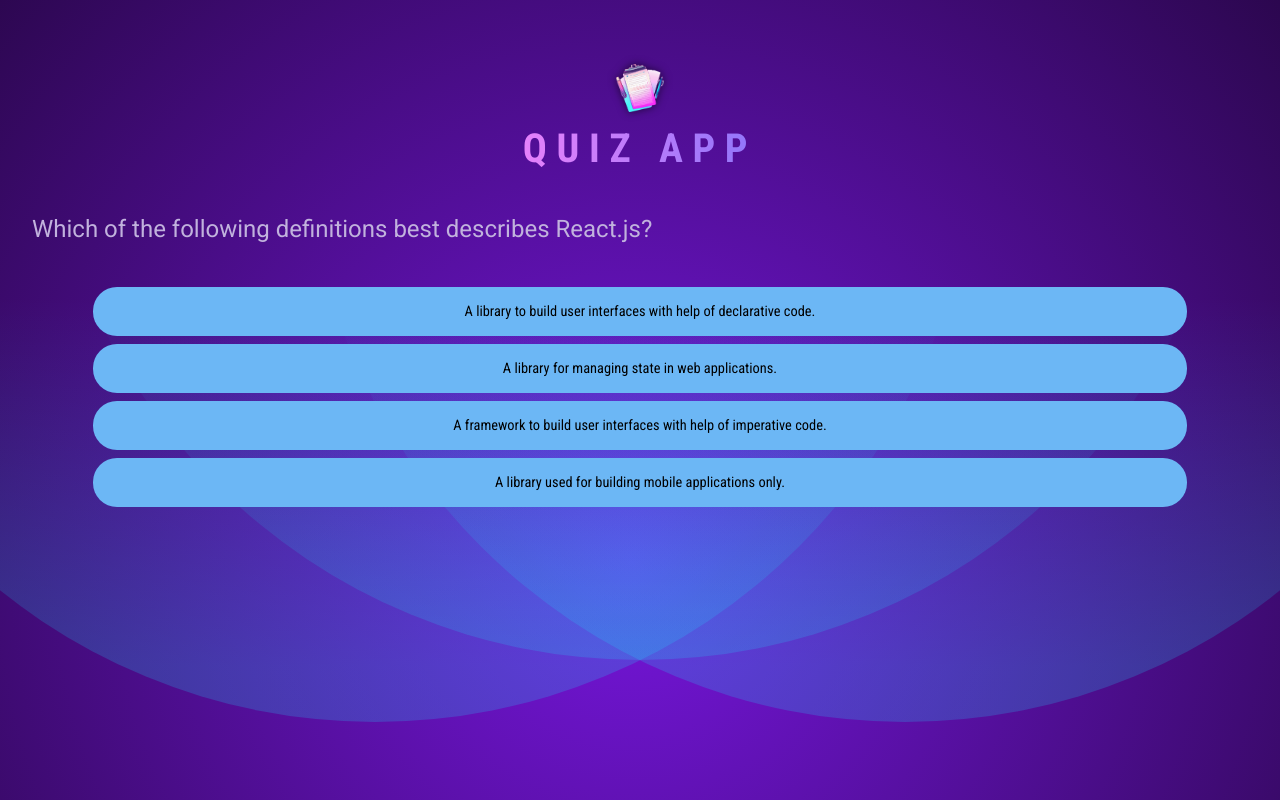
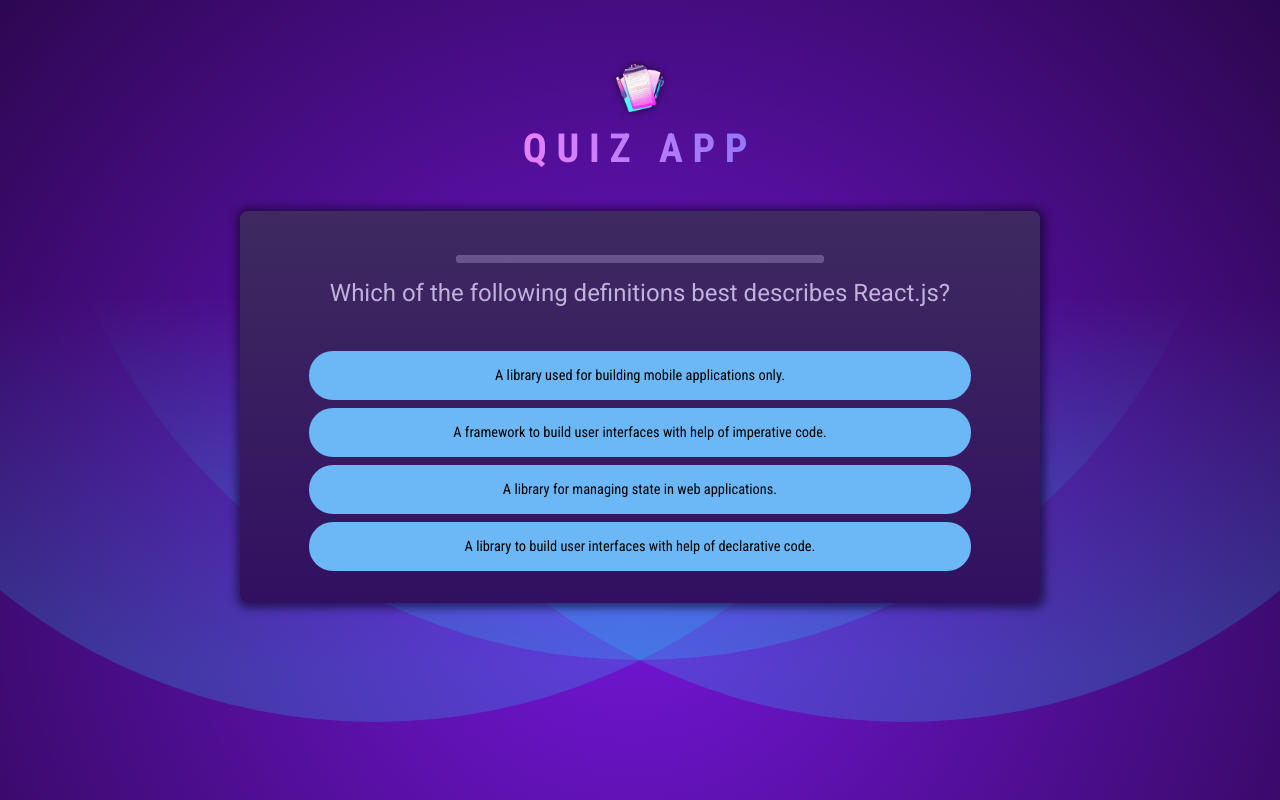
Before and after one commit to Michael-Emad-Ramzy/Quiz-app, a React (Vite) app: page / in a window 1280 px wide. Built offline with nearby package versions, Linux system fonts and the light colour scheme.

Commit message:
shaffling answers and adding logic and timer

```diff
--- /dev/null
+++ b/src/components/QuestionTimer.jsx
@@ -0,0 +1,17 @@
+import { useState, useEffect } from "react";
+
+export default function QuestionTimer({ timeout , onTimeout }) {
+  const [remainingTime, setRemainingTime] = useState(timeout);
+
+  useEffect(()=>{
+    setTimeout(onTimeout, timeout);
+  },[timeout , onTimeout])
+
+  useEffect(() => {
+    setInterval(() => {
+      setRemainingTime((prevReaminingTime) => prevReaminingTime - 100);
+    }, 100);
+  } ,[]);
+
+  return <progress id="question-time" max={timeout} value={remainingTime} />;
+}
--- a/src/components/Quiz.jsx
+++ b/src/components/Quiz.jsx
@@ -1,27 +1,52 @@
-import { useState } from "react";
+import { useCallback, useState } from "react";
 import QUESTIONS from "../questions.js";
+import quizCompleteImg from "../assets/quiz-complete.png";
+import QuestionTimer from "./QuestionTimer.jsx";
 
 export default function Quiz() {
   const [userAnswers, setUserAnswers] = useState([]);
 
   const activeQuestionIndex = userAnswers.length;
+  const quizIsComplete = activeQuestionIndex === QUESTIONS.length;
 
-  function handleSelectAnswer(selectedAnswer) {
+  const handleSelectAnswer= useCallback(function handleSelectAnswer(selectedAnswer) {
     setUserAnswers((prevAnswer) => {
       return [...prevAnswer, selectedAnswer];
     });
+  },[])
+
+  const handleSkipAnswer = useCallback(()=>{
+    ()=>handleSelectAnswer(null)
+  }, [handleSelectAnswer])
+
+  if (quizIsComplete) {
+    return (
+      <div id="summary">
+        <img src={quizCompleteImg} alt="trophy icon" />
+        <h2>you have finished the quiz !</h2>
+      </div>
+    );
   }
 
+  const shuffledAnswers = [...QUESTIONS[activeQuestionIndex].answers];
+  //a shuffle method to randomly shaffle an array.
+  shuffledAnswers.sort(() => Math.random() - 0.5);
+
   return (
+    <div id="quiz">
       <div id="question">
+        <QuestionTimer timeout={10000} onTimeout={handleSkipAnswer} />
         <h2>{QUESTIONS[activeQuestionIndex].text}</h2>
         <ul id="answers">
-        {QUESTIONS[activeQuestionIndex].answers.map((answer) => (
+          {shuffledAnswers.map((answer) => (
             <li key={answer} className="answer">
-            <button onClick={() => handleSelectAnswer(answer)}>{answer}</button>
+              <button onClick={() => handleSelectAnswer(answer)}>
+                {answer}
+              </button>
             </li>
           ))}
         </ul>
       </div>
+    </div>
   );
 }
```
Lines whose indentation alone changed are shown as unchanged.
